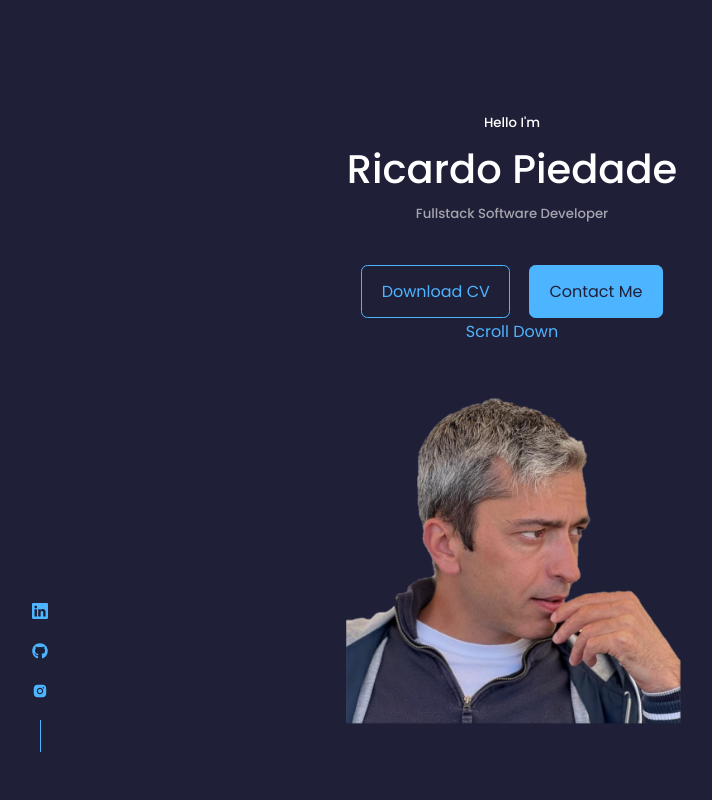
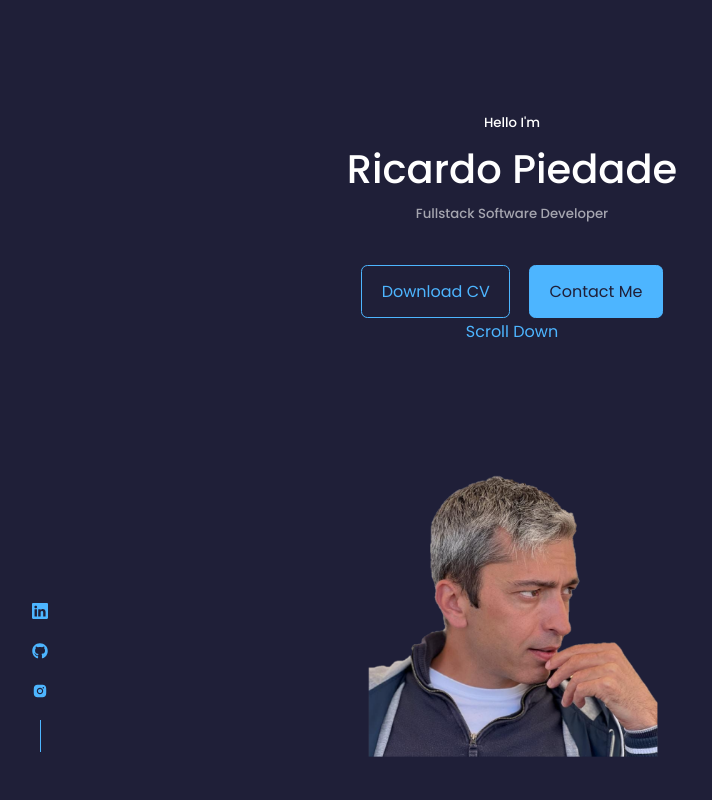
Before and after one commit to RicardoIT-Web/portfolio, a React (Create React App) app: page / in a window 1280 px wide. Shown: the top 800 px of the page, without its empty margins (128-840 px from the left). Built offline with nearby package versions, Linux system fonts and the light colour scheme.

Commit message:
add styling to header img

```diff
--- a/src/components/header/header.css
+++ b/src/components/header/header.css
@@ -38,10 +38,14 @@ header {
 
 /* ==== ME ==== */
 .me {
+    background: linear-gradient(var
+    (--color-primary), transparent);
     width: 22rem;
     height: 30rem;
     position: absolute;
     left: calc(50% - 11rem);
     margin-top: 4rem;
     border-radius: 12rem 12rem 0 0;
+    overflow: hidden;
+    padding: 5rem 1.5rem 1.5rem;
 }
```
